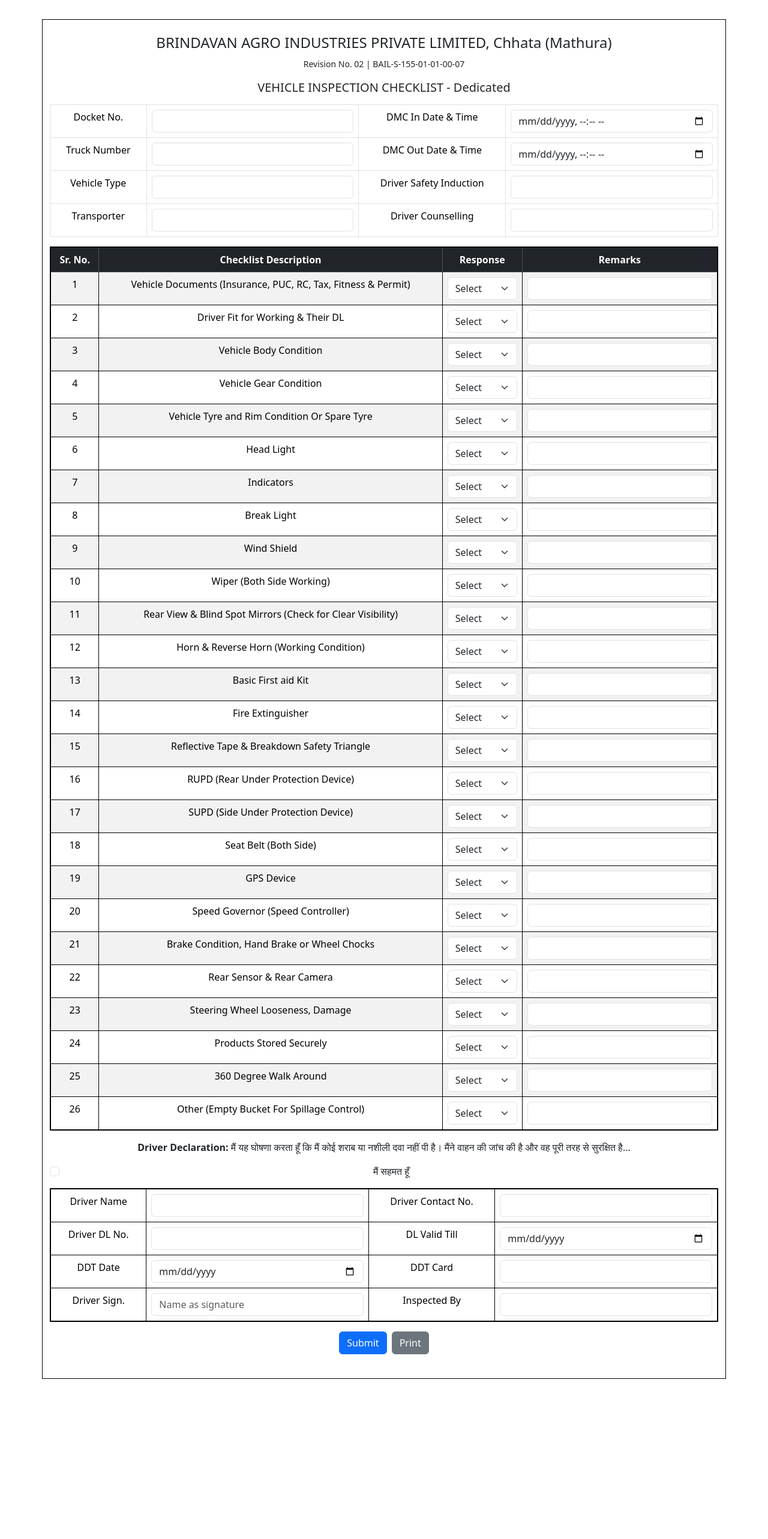
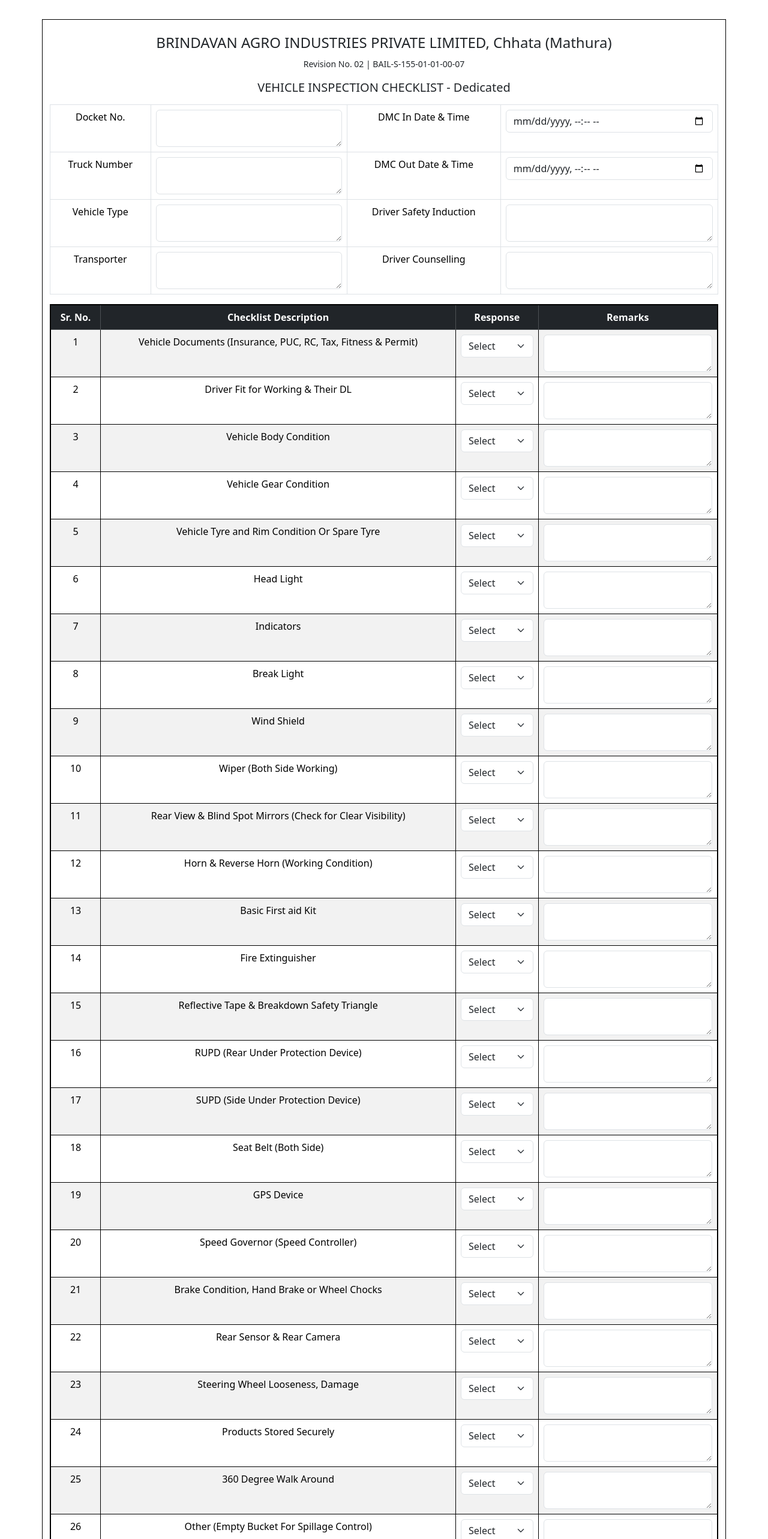
Before and after one commit to yashdaksh09/DMC-Project, a React (Vite) app in the folder Frontend/: page /own-vehicle in a window 1280 px wide. Shown: the top 2566 px of the page at 60% size. Before the commit the page ends 2331 px from the top, so only its background shows below. Built offline with nearby package versions, Linux system fonts and the light colour scheme.

Commit message:
Update files

```diff
--- a/Frontend/src/components/VehicleInspectionForm.jsx
+++ b/Frontend/src/components/VehicleInspectionForm.jsx
@@ -119,27 +119,27 @@
           <tbody>
             <tr>
               <td>Docket No.</td>
-              <td><input className="form-control" {...register('docket_no')} /></td>
+              <td><textarea className="form-control" {...register('docket_no')} /></td>
               <td>DMC In Date & Time</td>
               <td><input type="datetime-local" className="form-control" {...register('dmc_in_datetime')} /></td>
             </tr>
             <tr>
               <td>Truck Number</td>
-              <td><input className="form-control" {...register('truck_number')} /></td>
+              <td><textarea className="form-control" {...register('truck_number')} /></td>
               <td>DMC Out Date & Time</td>
               <td><input type="datetime-local" className="form-control" {...register('dmc_out_datetime')} /></td>
             </tr>
             <tr>
               <td>Vehicle Type</td>
-              <td><input className="form-control" {...register('vehicle_type')} /></td>
+              <td><textarea className="form-control" {...register('vehicle_type')} /></td>
               <td>Driver Safety Induction</td>
-              <td><input className="form-control" {...register('driver_safety_induction')} /></td>
+              <td><textarea className="form-control" {...register('driver_safety_induction')} /></td>
             </tr>
             <tr>
               <td>Transporter</td>
-              <td><input className="form-control" {...register('transporter')} /></td>
+              <td><textarea className="form-control" {...register('transporter')} /></td>
               <td>Driver Counselling</td>
-              <td><input className="form-control" {...register('driver_counselling')} /></td>
+              <td><textarea className="form-control" {...register('driver_counselling')} /></td>
             </tr>
           </tbody>
         </table>
@@ -169,7 +169,7 @@
                   {errors.checklist?.[i]?.response && <small className="text-danger">Required</small>}
                 </td>
                 <td>
-                  <input className="form-control" {...register(`checklist.${i}.remark`)} />
+                  <textarea className="form-control" {...register(`checklist.${i}.remark`)} />
                 </td>
               </tr>
             ))}
@@ -187,17 +187,17 @@
         </div>
 
         {/* Signatures */}
-        <table className="table table-bordered" style={{ border: '2px solid black' }}>
+        <table className=" w-full table table-bordered" style={{ border: '2px solid black' }}>
           <tbody>
             <tr>
               <td>Driver Name</td>
-              <td><input className="form-control" {...register('driver_name')} /></td>
+              <td><textarea className="form-control" {...register('driver_name')} /></td>
               <td>Driver Contact No.</td>
-              <td><input className="form-control" {...register('driver_contact_no')} /></td>
+              <td><textarea className="form-control" {...register('driver_contact_no')} /></td>
             </tr>
             <tr>
               <td>Driver DL No.</td>
-              <td><input className="form-control" {...register('driver_dl_no')} /></td>
+              <td><textarea className="form-control" {...register('driver_dl_no')} /></td>
               <td>DL Valid Till</td>
               <td><input type="date" className="form-control" {...register('dl_valid_till')} /></td>
             </tr>
@@ -205,16 +205,69 @@
               <td>DDT Date</td>
               <td><input type="date" className="form-control" {...register('ddt_date')} /></td>
               <td>DDT Card</td>
-              <td><input className="form-control" {...register('ddt_card_by')} /></td>
+              <td><textarea className="form-control" {...register('ddt_card_by')} /></td>
             </tr>
             <tr>
               <td>Driver Sign.</td>
-              <td><input className="form-control" placeholder="Name as signature" {...register('driver_sig')} /></td>
+              <td><textarea className="form-control" placeholder="Name as signature" {...register('driver_sig')} /></td>
               <td>Inspected By</td>
-              <td><input className="form-control" {...register('inspected_by')} /></td>
+              <td><textarea className="form-control" {...register('inspected_by')} /></td>
             </tr>
           </tbody>
         </table>
+        <table className="w-full border border-black border-collapse">
+  <tbody>
+  </tbody>
+</table>
+<table className="table table-bordered w-100" style={{ border: "2px solid black" }}>
+  <tbody>
+    <tr>
+      {/* LEFT CELL */}
+      <td style={{ width: "30%", textAlign: "left" }}>
+        <p >Prepared By :</p>
+        <textarea style={{width:"20rem"}}
+          type="text"
+          className="form-control mt-1"
+        />
+      </td>
+
+      {/* RIGHT CELL */}
+      <td style={{ width: "50%" }}>
+        <p>Transport Incharge</p>
+      </td>
+    </tr>
+
+    <tr>
+      <td style={{ width: "30%", textAlign: "left" }}>
+        <p>Approved By :</p>
+        <textarea style={{width:"20rem"}}
+          type="text"
+          className="form-control mt-1"
+        />
+      </td>
+
+      <td>
+        <p>General Manager</p>
+      </td>
+    </tr>
+
+    <tr>
+      <td style={{ width: "30%", textAlign: "left" }}>
+        <p>Revision Date :</p>
+        <input style={{width:"20rem"}}
+          type="date"
+          className="form-control mt-1"
+        />
+      </td>
+
+      <td>
+        <p>CLASSIFIED • CONFIDENTIAL • FOR INTERNAL USE ONLY</p>
+      </td>
+    </tr>
+  </tbody>
+</table>
+
+
 
         <div className="text-center my-3">
           <button type="submit" className="btn btn-primary me-2">Submit</button>
```
Also changed, not shown: 1 other file (tests, documents, lock files or other folders).
